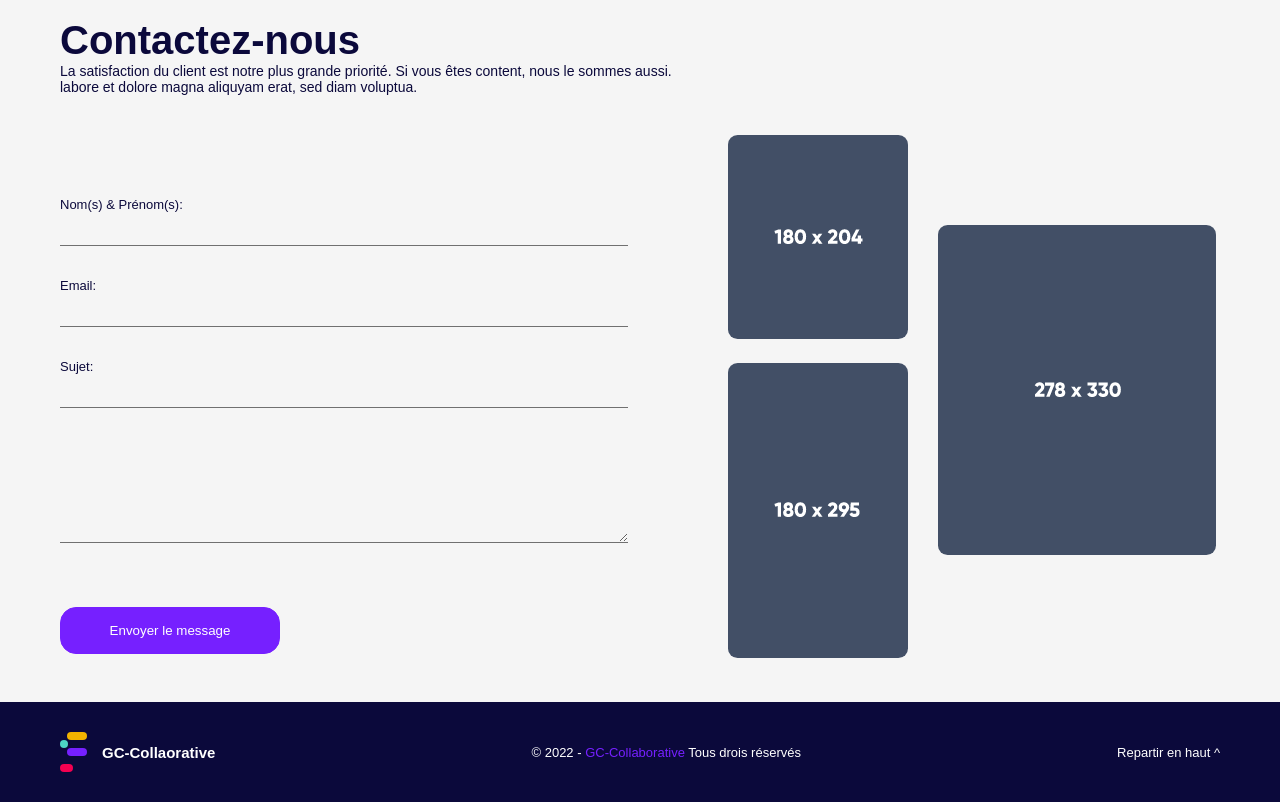
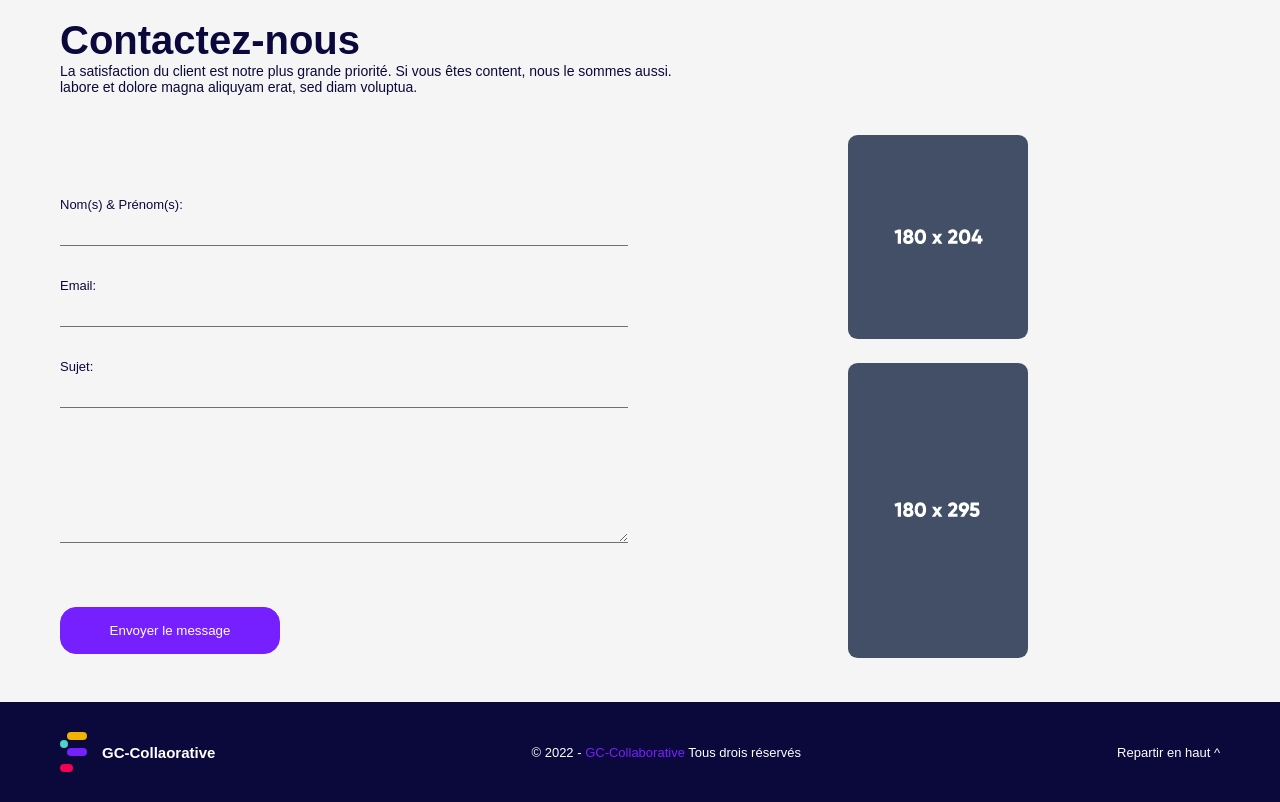
Before and after one commit to rpams/conseil, a React (Create React App) app: page / in a window 1280 px wide. Shown: the part 1960-2762 px from the top of the page. Built offline with nearby package versions, Linux system fonts and the light colour scheme; a web font is replaced by a local one.

Commit message:
forth commit

```diff
--- a/src/components/Sections/Contact.jsx
+++ b/src/components/Sections/Contact.jsx
@@ -33,8 +33,8 @@ export default function Contact() {
                 <ButtonInput type="submit" value="Envoyer le message" className="pointer animate radius8" style={{ maxWidth: "220px" }} />
               </SumbitWrapper>
             </div>
-            <div className="col-xs-12 col-sm-12 col-md-6 col-lg-6 flex">
-              <div style={{ width: "50%" }} className="flexNullCenter flexColumn">
+            <div className="col-xs-12 col-sm-6 col-md-6 col-lg-6 flex">
+              <div style={{ width: "50%", marginLeft: "120px" }} className="flexNullCenter flexColumn">
                 <ContactImgBox>
                   <img src={ContactImg1} alt="office" className="radius6" />
                 </ContactImgBox>
@@ -42,11 +42,11 @@ export default function Contact() {
                   <img src={ContactImg2} alt="office" className="radius6" />
                 </ContactImgBox>
               </div>
-              <div style={{ width: "50%" }}>
-                <div style={{ marginTop: "100px" }}>
-                  <img src={ContactImg3} alt="office" className="radius6" />
-                </div>
-              </div>
+              {/* <div style={{ width: "50%" }}>
+                <div style={{ marginTop: "100px" }}> */}
+                  {/* <img src={ContactImg3} alt="office" className="radius6" /> */}
+                {/* </div>
+              </div> */}
             </div>
           </div>
         </div>
--- a/src/index.js
+++ b/src/index.js
@@ -8,9 +8,9 @@ import App from './App';
 import reportWebVitals from './reportWebVitals';
 
 ReactDOM.render(
-  <div style={{ width:"100%"}}>
+  <>
     <App />
-  </div>,
+  </>,
   document.getElementById('root')
 );
 
--- a/src/screens/Landing.jsx
+++ b/src/screens/Landing.jsx
@@ -13,7 +13,7 @@ import styled from "styled-components";
 export default function Landing() {
   return (
     <>
-      <Wrapper>
+
         <TopNavbar />
         <Header />
         <Services />
@@ -22,11 +22,7 @@ export default function Landing() {
         {/* <Pricing /> */}
         <Contact />
         <Footer />
-      </Wrapper>
+
     </>
   );
 }
-
-const Wrapper = styled.nav`
-  width: "fit-content"
-`;
```
